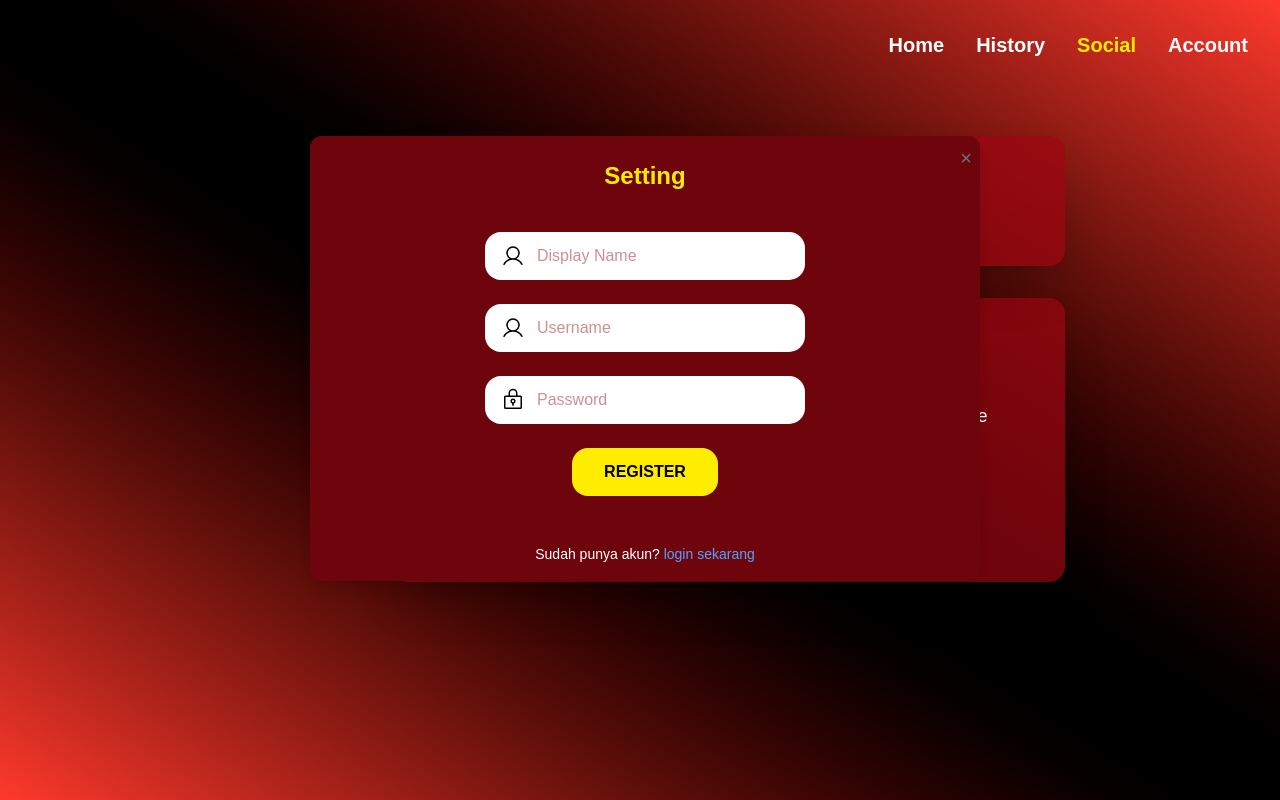
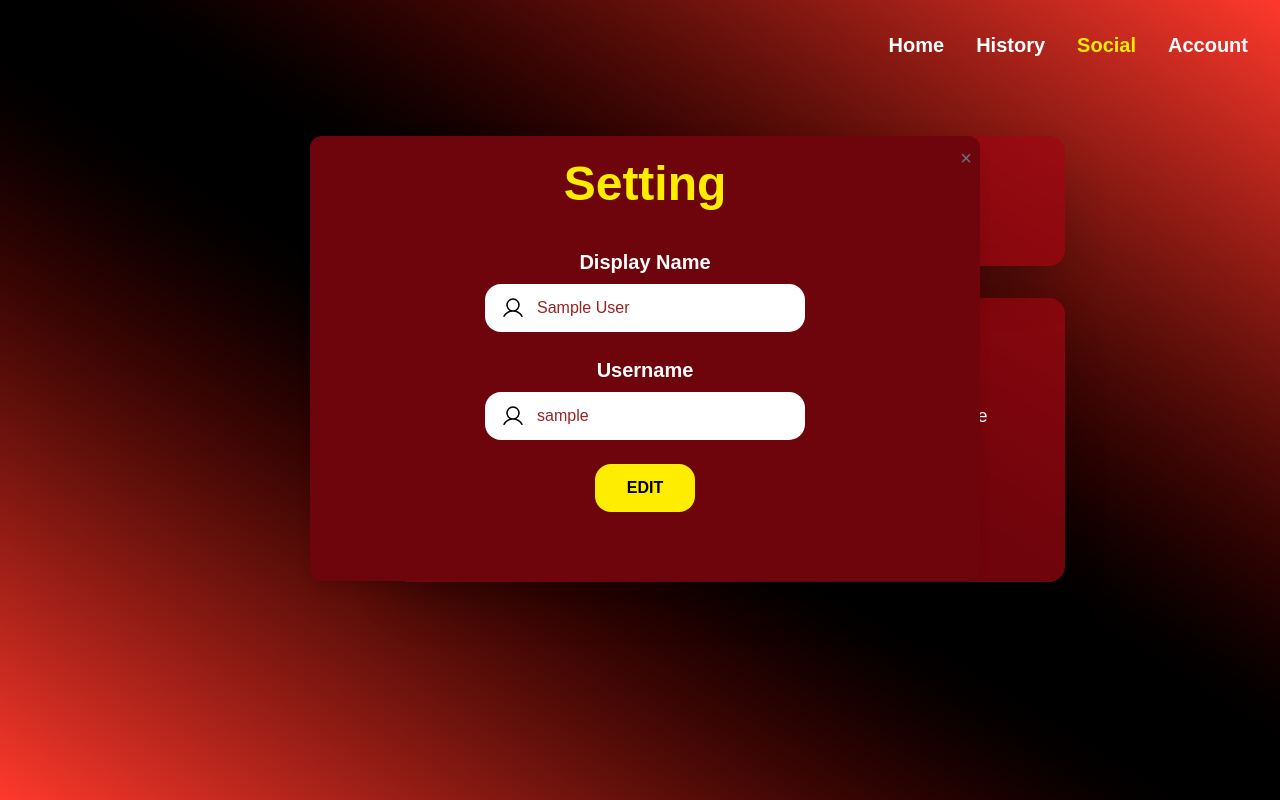
Before and after one commit to ArselAdy283/EMYU-STORE, a PHP site: page /account.php in a window 1280 px wide, after a click on "Setting"; the page is wider, and only the part inside the window is pictured. Run offline with PHP 8.4, Linux system fonts and the light colour scheme; the visitor is signed in with stand-in values (Sample User, id 1); some web fonts are replaced; grey boxes are pictures that could not be loaded.

Commit message:
memperbaiki fitur setting

```diff
--- a/src/login.php
+++ b/src/login.php
@@ -35,7 +35,7 @@ include 'koneksi.php';
     $stmt->close();
 
     if ($user && password_verify($password, $user['password'])) {
-      $_SESSION['user_id'] = $user['id_user'];
+      $_SESSION['id_user'] = $user['id_user'];
       $_SESSION['username'] = $username;
       $_SESSION['display_name'] = $user['display_name'];
       header('Location: account.php');
--- a/src/output.css
+++ b/src/output.css
@@ -35,6 +35,8 @@
     --text-xl--line-height: calc(1.75 / 1.25);
     --text-2xl: 1.5rem;
     --text-2xl--line-height: calc(2 / 1.5);
+    --text-3xl: 1.875rem;
+    --text-3xl--line-height: calc(2.25 / 1.875);
     --text-5xl: 3rem;
     --text-5xl--line-height: 1;
     --font-weight-semibold: 600;
@@ -818,6 +820,10 @@
     font-size: var(--text-2xl);
     line-height: var(--tw-leading, var(--text-2xl--line-height));
   }
+  .text-3xl {
+    font-size: var(--text-3xl);
+    line-height: var(--tw-leading, var(--text-3xl--line-height));
+  }
   .text-5xl {
     font-size: var(--text-5xl);
     line-height: var(--tw-leading, var(--text-5xl--line-height));
--- a/src/setting.php
+++ b/src/setting.php
@@ -1,31 +1,41 @@
-<h2 class="text-2xl font-extrabold text-[#ffed00] text-center mb-4">Setting</h2>
+<?php
+include 'koneksi.php';
+?>
+
+<h2 class="text-5xl font-extrabold text-[#ffed00] text-center mb-4">Setting</h2>
 <form method="POST" action="" class="flex flex-col items-center mt-10 space-y-6">
+    <h2 class="text-xl font-semibold mb-2">Display Name</h2>
     <div class="flex items-center w-80 bg-white rounded-2xl px-4 py-3 text-[#922]">
         <img src="assets/user.svg" class="h-6 w-6 mr-3" />
-        <input type="text" name="display_name" placeholder="Display Name" required
+        <input type="text" name="display_name" value="<?= $_SESSION['display_name']; ?>" required
             class="w-full outline-none bg-transparent text-[#922]" />
     </div>
 
+    <h2 class="text-xl font-semibold mb-2">Username</h2>
     <div class="flex items-center w-80 bg-white rounded-2xl px-4 py-3 text-[#922]">
         <img src="assets/user.svg" class="h-6 w-6 mr-3" />
-        <input type="text" name="username" placeholder="Username" pattern="^[a-z0-9._]+$" title="Gunakan huruf kecil, angka, underscore (_) atau titik (.) saja" required
-            class="w-full outline-none bg-transparent text-[#922]" />
-    </div>
-
-    <!-- Password -->
-    <div class="flex items-center w-80 bg-white rounded-2xl px-4 py-3 text-[#922]">
-        <img src="assets/lock-key.svg" class="h-6 w-6 mr-3" />
-        <input type="password" name="password" placeholder="Password" required
+        <input type="text" name="username" value="<?= $_SESSION['username']; ?>" pattern="^[a-z0-9._]+$" title="Gunakan huruf kecil, angka, underscore (_) atau titik (.) saja" required
             class="w-full outline-none bg-transparent text-[#922]" />
     </div>
 
     <!-- Tombol -->
-    <button type="submit"
-        class="bg-[#ffed00] text-black font-bold px-8 py-3 rounded-2xl hover:bg-yellow-400 transition" name="submit">REGISTER</button>
+    <button type="submit" name="update" class="bg-[#ffed00] text-black font-bold px-8 py-3 rounded-2xl hover:bg-yellow-400 transition" name="submit">EDIT</button>
+</form>
 
-    <p class="text-sm mt-6">
-        Sudah punya akun?
-        <a href="login.php" class="text-blue-400 hover:underline">login sekarang</a>
-    </p>
+<?php
+if (isset($_POST['update'])) {
+    $id = $_POST['id'];
+    $display_name = $_POST['display_name'];
+    $username = $_POST['username'];
 
-</form>
+    $update = mysqli_query($koneksi, "UPDATE users SET username='$username', display_name='$display_name' WHERE id_user='$id'");
+
+    if ($update) {
+        $_SESSION['username'] = $username;
+        $_SESSION['display_name'] = $display_name;
+        echo "<script>location.href='account.php'</script>";
+    } else {
+        echo "Update gagal: " . mysqli_error($koneksi);
+    }
+}
+?>
```
